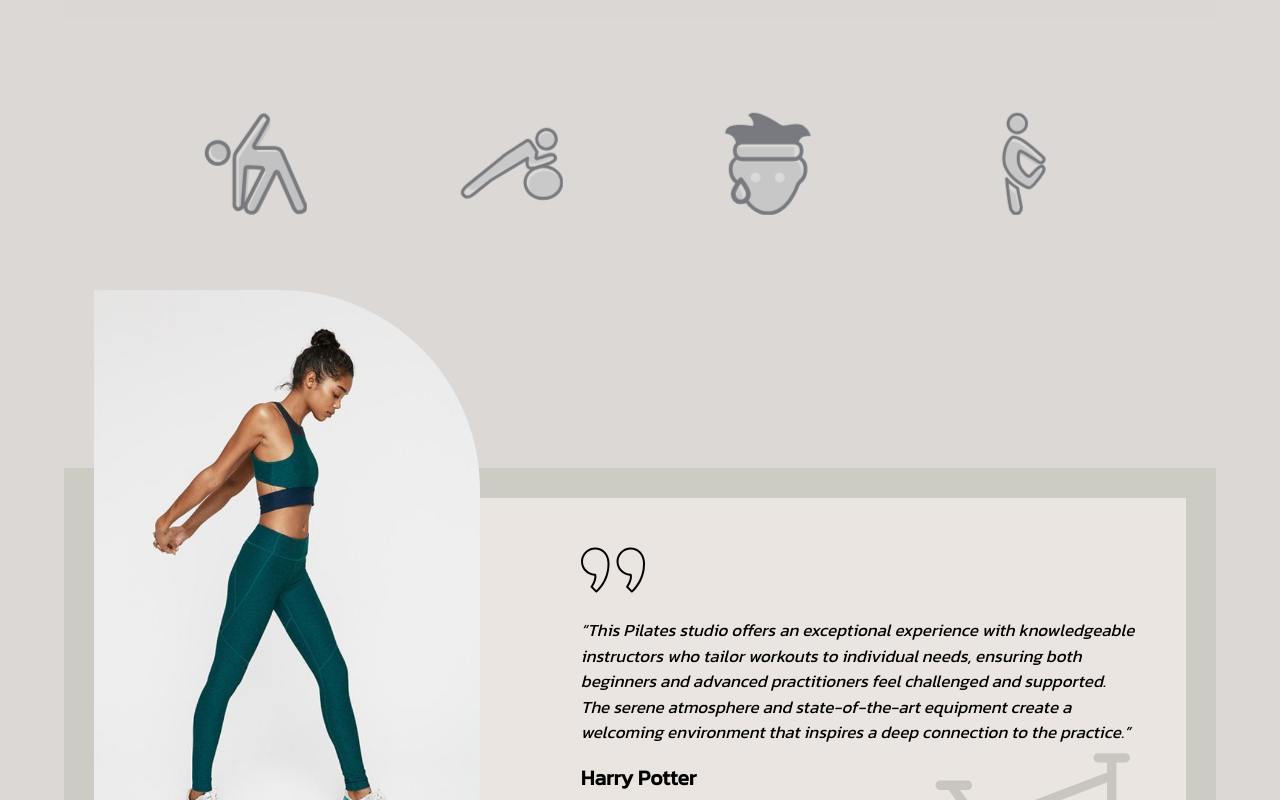
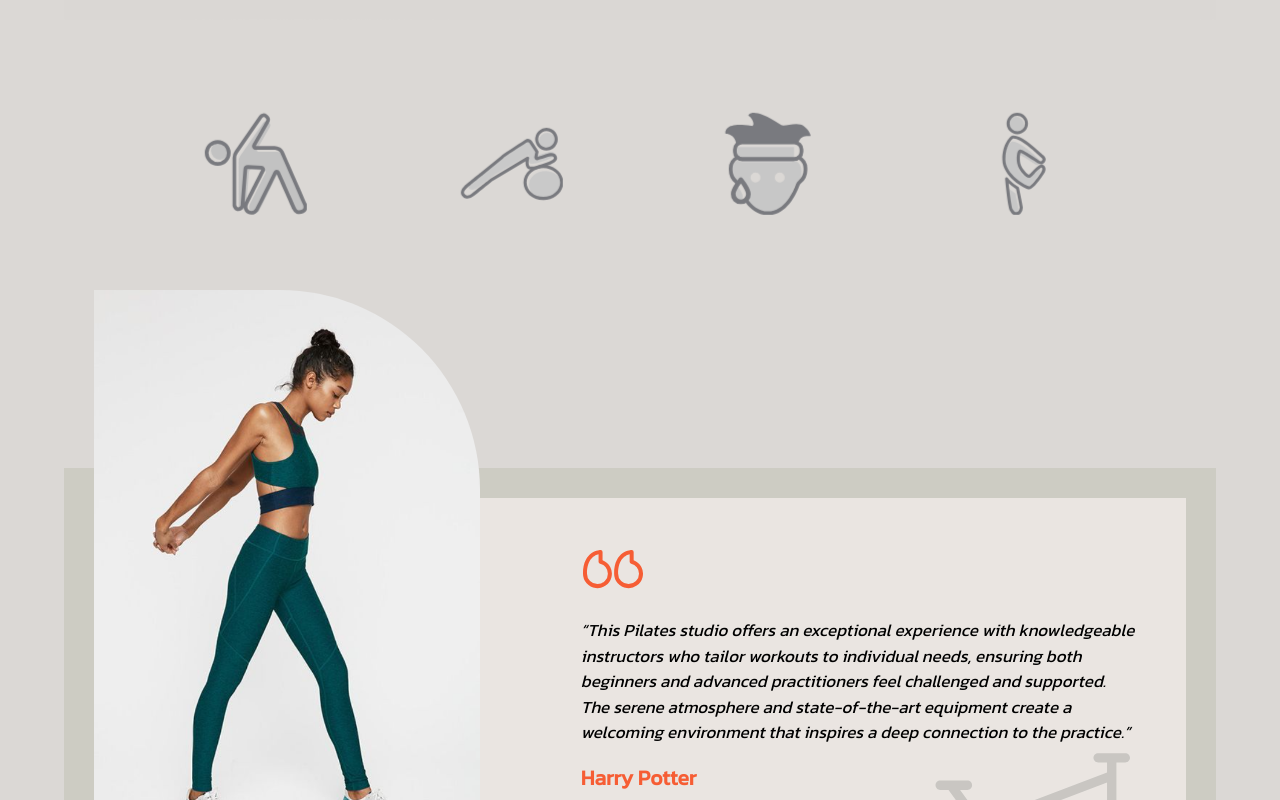
Before and after one commit to Carlie16604/Elevate, a React (Vite) app: page / in a window 1280 px wide. Shown: the part 2000-2800 px from the top of the page. Built offline with nearby package versions, Linux system fonts and the light colour scheme.

Commit message:
updating color scheme

```diff
--- a/src/index.css
+++ b/src/index.css
@@ -239,7 +239,7 @@ ul a:before {
   content: "";
   position: absolute;
   inset: calc(100% - 3px) 0 0 0;
-  background: #3E5C47;
+  background: #F65D34;
   bottom: 0;
   scale: 0 1;
   transition: .3s, translate 0s .3s;
--- a/src/pages/Reviews.jsx
+++ b/src/pages/Reviews.jsx
@@ -37,8 +37,8 @@ const Reviews = () => {
                                     <div className='absolute flex flex-col top-0 right-0 w-[60%] h-full py-[40px] px-[50px]'>
                                         <img className='w-[4rem] rotate-180' src={Quote} alt='quote'/>
                                             <p className='text-[17px] italic text-[#000] my-4 z-10'>“This Pilates studio offers an exceptional experience with knowledgeable instructors who tailor workouts to individual needs, ensuring both beginners and advanced practitioners feel challenged and supported. The serene atmosphere and state-of-the-art equipment create a welcoming environment that inspires a deep connection to the practice.”</p>
-                                            <h3 className='text-[#000] text-[21px] mb-1 font-bold'>Harry Potter</h3>
-                                            <p className='text-[14px] font-medium text-[#000]'>CEO of Hogwarts</p>
+                                            <h3 className='text-[#F65D34] text-[21px] mb-1 font-bold'>Harry Potter</h3>
+                                            <p className='text-[14px] font-medium text-[#FFA366]'>CEO of Hogwarts</p>
                                             <img className='w-[13rem] mt-[10.5rem] right-[3.5rem] absolute brightness-90' src={Machine} alt='Pilates Machine'/>
                                     </div>
                                 </div>
```
Also changed, not shown: src/assets/Reviews/machine.svg (added), src/assets/Reviews/quote.svg.
